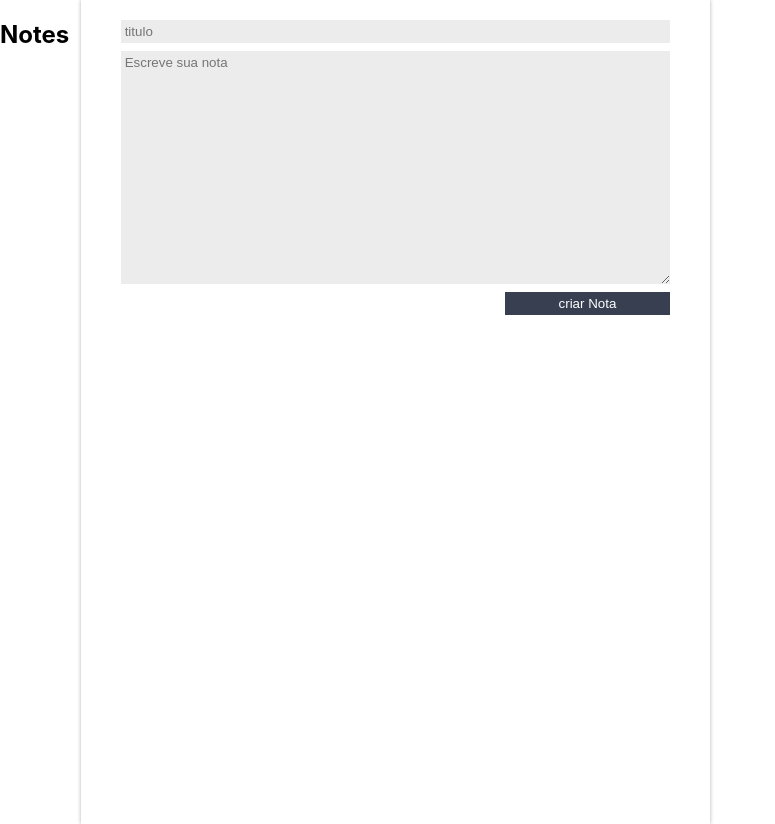
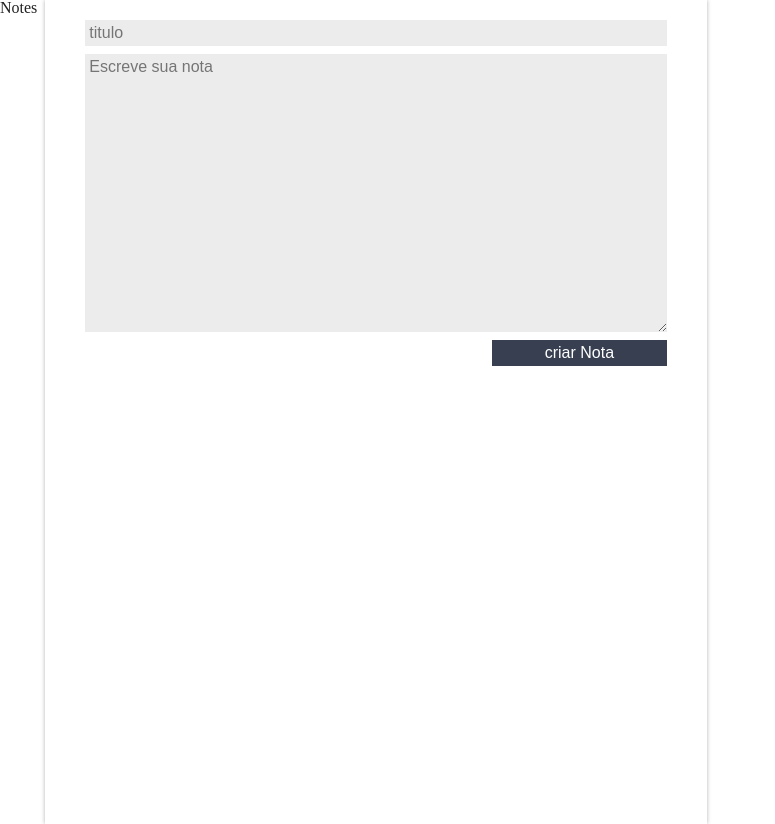
Before and after one commit to willsantos/AluraNotes, a React (Create React App) app: page / in a window 1280 px wide. Shown: the whole page, without its empty margins (0-775 px from the left). Built offline with nearby package versions, Linux system fonts and the light colour scheme.

Commit message:
Add New Styles

```diff
--- a/src/assets/App.css
+++ b/src/assets/App.css
@@ -2,6 +2,9 @@
   display: flex;
 }
 
+.conteudo-principal{
+  flex-grow: 3;
+}
 :root {
   --primaria: #58a4b0;
   --secundaria: #373f51;
--- a/src/assets/index.css
+++ b/src/assets/index.css
@@ -1,13 +1,441 @@
-body {
+html,
+body,
+div,
+span,
+applet,
+object,
+iframe,
+h1,
+h2,
+h3,
+h4,
+h5,
+h6,
+p,
+blockquote,
+pre,
+a,
+abbr,
+acronym,
+address,
+big,
+cite,
+code,
+del,
+dfn,
+em,
+img,
+ins,
+kbd,
+q,
+s,
+samp,
+small,
+strike,
+strong,
+sub,
+sup,
+tt,
+var,
+b,
+u,
+i,
+center,
+dl,
+dt,
+dd,
+ol,
+ul,
+li,
+fieldset,
+form,
+label,
+legend,
+table,
+caption,
+tbody,
+tfoot,
+thead,
+tr,
+th,
+td,
+article,
+aside,
+canvas,
+details,
+embed,
+figure,
+figcaption,
+footer,
+header,
+hgroup,
+menu,
+nav,
+output,
+ruby,
+section,
+summary,
+time,
+mark,
+audio,
+video {
   margin: 0;
-  font-family: -apple-system, BlinkMacSystemFont, 'Segoe UI', 'Roboto', 'Oxygen',
-    'Ubuntu', 'Cantarell', 'Fira Sans', 'Droid Sans', 'Helvetica Neue',
-    sans-serif;
-  -webkit-font-smoothing: antialiased;
-  -moz-osx-font-smoothing: grayscale;
+  padding: 0;
+  border: 0;
+  font-size: 100%;
+  font: inherit;
+  vertical-align: baseline;
 }
 
-code {
-  font-family: source-code-pro, Menlo, Monaco, Consolas, 'Courier New',
-    monospace;
+/* make sure to set some focus styles for accessibility */
+:focus {
+  outline: 0;
 }
+
+/* HTML5 display-role reset for older browsers */
+article,
+aside,
+details,
+figcaption,
+figure,
+footer,
+header,
+hgroup,
+menu,
+nav,
+section {
+  display: block;
+}
+
+body {
+  line-height: 1;
+}
+
+ol,
+ul {
+  list-style: none;
+}
+
+blockquote,
+q {
+  quotes: none;
+}
+
+blockquote:before,
+blockquote:after,
+q:before,
+q:after {
+  content: "";
+  content: none;
+}
+
+table {
+  border-collapse: collapse;
+  border-spacing: 0;
+}
+
+input[type="search"]::-webkit-search-cancel-button,
+input[type="search"]::-webkit-search-decoration,
+input[type="search"]::-webkit-search-results-button,
+input[type="search"]::-webkit-search-results-decoration {
+  -webkit-appearance: none;
+  -moz-appearance: none;
+}
+
+input[type="search"] {
+  -webkit-appearance: none;
+  -moz-appearance: none;
+  -webkit-box-sizing: content-box;
+  -moz-box-sizing: content-box;
+  box-sizing: content-box;
+}
+
+textarea {
+  overflow: auto;
+  vertical-align: top;
+  resize: vertical;
+}
+
+/**
+ * Correct `inline-block` display not defined in IE 6/7/8/9 and Firefox 3.
+ */
+
+audio,
+canvas,
+video {
+  display: inline-block;
+  *display: inline;
+  *zoom: 1;
+  max-width: 100%;
+}
+
+/**
+ * Prevent modern browsers from displaying `audio` without controls.
+ * Remove excess height in iOS 5 devices.
+ */
+
+audio:not([controls]) {
+  display: none;
+  height: 0;
+}
+
+/**
+ * Address styling not present in IE 7/8/9, Firefox 3, and Safari 4.
+ * Known issue: no IE 6 support.
+ */
+
+[hidden] {
+  display: none;
+}
+
+/**
+ * 1. Correct text resizing oddly in IE 6/7 when body `font-size` is set using
+ *    `em` units.
+ * 2. Prevent iOS text size adjust after orientation change, without disabling
+ *    user zoom.
+ */
+
+html {
+  font-size: 100%; /* 1 */
+  -webkit-text-size-adjust: 100%; /* 2 */
+  -ms-text-size-adjust: 100%; /* 2 */
+}
+
+/**
+ * Address `outline` inconsistency between Chrome and other browsers.
+ */
+
+a:focus {
+  outline: thin dotted;
+}
+
+/**
+ * Improve readability when focused and also mouse hovered in all browsers.
+ */
+
+a:active,
+a:hover {
+  outline: 0;
+}
+
+/**
+ * 1. Remove border when inside `a` element in IE 6/7/8/9 and Firefox 3.
+ * 2. Improve image quality when scaled in IE 7.
+ */
+
+img {
+  border: 0; /* 1 */
+  -ms-interpolation-mode: bicubic; /* 2 */
+}
+
+/**
+ * Address margin not present in IE 6/7/8/9, Safari 5, and Opera 11.
+ */
+
+figure {
+  margin: 0;
+}
+
+/**
+ * Correct margin displayed oddly in IE 6/7.
+ */
+
+form {
+  margin: 0;
+}
+
+/**
+ * Define consistent border, margin, and padding.
+ */
+
+fieldset {
+  border: 1px solid #c0c0c0;
+  margin: 0 2px;
+  padding: 0.35em 0.625em 0.75em;
+}
+
+/**
+ * 1. Correct color not being inherited in IE 6/7/8/9.
+ * 2. Correct text not wrapping in Firefox 3.
+ * 3. Correct alignment displayed oddly in IE 6/7.
+ */
+
+legend {
+  border: 0; /* 1 */
+  padding: 0;
+  white-space: normal; /* 2 */
+  *margin-left: -7px; /* 3 */
+}
+
+/**
+ * 1. Correct font size not being inherited in all browsers.
+ * 2. Address margins set differently in IE 6/7, Firefox 3+, Safari 5,
+ *    and Chrome.
+ * 3. Improve appearance and consistency in all browsers.
+ */
+
+button,
+input,
+select,
+textarea {
+  font-size: 100%; /* 1 */
+  margin: 0; /* 2 */
+  vertical-align: baseline; /* 3 */
+  *vertical-align: middle; /* 3 */
+}
+
+/**
+ * Address Firefox 3+ setting `line-height` on `input` using `!important` in
+ * the UA stylesheet.
+ */
+
+button,
+input {
+  line-height: normal;
+}
+
+/**
+ * Address inconsistent `text-transform` inheritance for `button` and `select`.
+ * All other form control elements do not inherit `text-transform` values.
+ * Correct `button` style inheritance in Chrome, Safari 5+, and IE 6+.
+ * Correct `select` style inheritance in Firefox 4+ and Opera.
+ */
+
+button,
+select {
+  text-transform: none;
+}
+
+/**
+ * 1. Avoid the WebKit bug in Android 4.0.* where (2) destroys native `audio`
+ *    and `video` controls.
+ * 2. Correct inability to style clickable `input` types in iOS.
+ * 3. Improve usability and consistency of cursor style between image-type
+ *    `input` and others.
+ * 4. Remove inner spacing in IE 7 without affecting normal text inputs.
+ *    Known issue: inner spacing remains in IE 6.
+ */
+
+button,
+html input[type="button"], /* 1 */
+input[type="reset"],
+input[type="submit"] {
+  -webkit-appearance: button; /* 2 */
+  cursor: pointer; /* 3 */
+  *overflow: visible; /* 4 */
+}
+
+/**
+ * Re-set default cursor for disabled elements.
+ */
+
+button[disabled],
+html input[disabled] {
+  cursor: default;
+}
+
+/**
+ * 1. Address box sizing set to content-box in IE 8/9.
+ * 2. Remove excess padding in IE 8/9.
+ * 3. Remove excess padding in IE 7.
+ *    Known issue: excess padding remains in IE 6.
+ */
+
+input[type="checkbox"],
+input[type="radio"] {
+  box-sizing: border-box; /* 1 */
+  padding: 0; /* 2 */
+  *height: 13px; /* 3 */
+  *width: 13px; /* 3 */
+}
+
+/**
+ * 1. Address `appearance` set to `searchfield` in Safari 5 and Chrome.
+ * 2. Address `box-sizing` set to `border-box` in Safari 5 and Chrome
+ *    (include `-moz` to future-proof).
+ */
+
+input[type="search"] {
+  -webkit-appearance: textfield; /* 1 */
+  -moz-box-sizing: content-box;
+  -webkit-box-sizing: content-box; /* 2 */
+  box-sizing: content-box;
+}
+
+/**
+ * Remove inner padding and search cancel button in Safari 5 and Chrome
+ * on OS X.
+ */
+
+input[type="search"]::-webkit-search-cancel-button,
+input[type="search"]::-webkit-search-decoration {
+  -webkit-appearance: none;
+}
+
+/**
+ * Remove inner padding and border in Firefox 3+.
+ */
+
+button::-moz-focus-inner,
+input::-moz-focus-inner {
+  border: 0;
+  padding: 0;
+}
+
+/**
+ * 1. Remove default vertical scrollbar in IE 6/7/8/9.
+ * 2. Improve readability and alignment in all browsers.
+ */
+
+textarea {
+  overflow: auto; /* 1 */
+  vertical-align: top; /* 2 */
+}
+
+/**
+ * Remove most spacing between table cells.
+ */
+
+table {
+  border-collapse: collapse;
+  border-spacing: 0;
+}
+
+html,
+button,
+input,
+select,
+textarea {
+  color: #222;
+}
+
+::-moz-selection {
+  background: #b3d4fc;
+  text-shadow: none;
+}
+
+::selection {
+  background: #b3d4fc;
+  text-shadow: none;
+}
+
+img {
+  vertical-align: middle;
+}
+
+fieldset {
+  border: 0;
+  margin: 0;
+  padding: 0;
+}
+
+textarea {
+  resize: vertical;
+}
+
+.chromeframe {
+  margin: 0.2em 0;
+  background: #ccc;
+  color: #000;
+  padding: 0.2em 0;
+}
```
Also changed, not shown: src/components/ListaCategorias/style.css (added, +21 -0 lines), src/components/ListaDeNotas/style.css (indentation only). Lines whose indentation alone changed are shown as unchanged.
